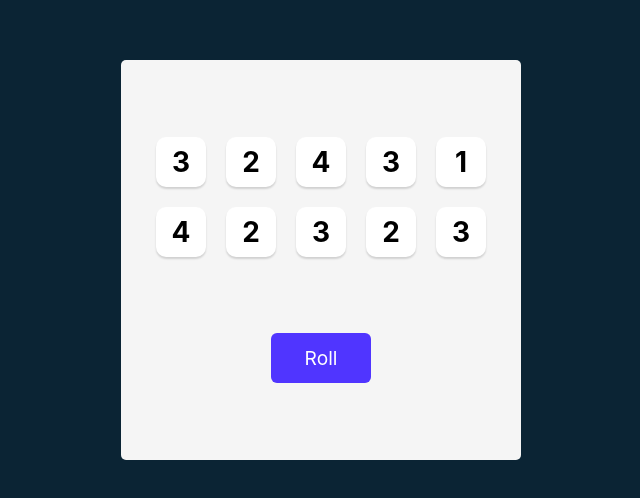
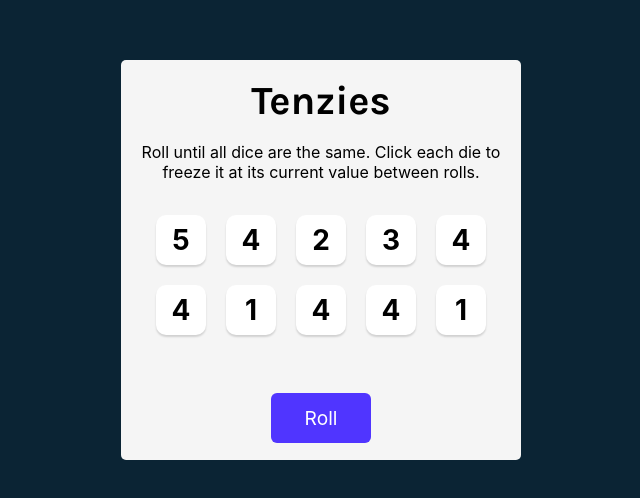
Before and after one commit to kolodziejmateusz/React-kurs-scrimba, a React (Vite) app in the folder Tenzies-Capstone-Project/: page / in a window 1280 px wide. Shown: the part 140-638 px from the top of the page, without its empty margins (319-959 px from the left). Built offline with nearby package versions, Linux system fonts and the light colour scheme.

Commit message:
Tenzies: Hold dice - part 3

```diff
--- a/Tenzies-Capstone-Project/src/App.css
+++ b/Tenzies-Capstone-Project/src/App.css
@@ -30,11 +30,24 @@ main {
   justify-content: space-evenly;
   align-items: center;
 }
+.title {
+  font-size: 40px;
+  margin: 0;
+}
+
+.instructions {
+  font-family: "Inter", sans-serif;
+  font-weight: 400;
+  margin-top: 0;
+  padding: 0 10px;
+  text-align: center;
+}
 
 .dice-container {
   display: grid;
   grid-template: auto auto / repeat(5, 1fr);
   gap: 20px;
+  margin-bottom: 40px;
 }
 
 button {
--- a/Tenzies-Capstone-Project/src/App.jsx
+++ b/Tenzies-Capstone-Project/src/App.jsx
@@ -4,27 +4,38 @@ import { nanoid } from "nanoid";
 import "./App.css";
 
 export default function App() {
+  const generateRandomNumber = () => Math.floor(Math.random() * (6 - 1) + 1);
   function generateAllNewDice() {
     let numbers = [];
     for (let i = 0; i < 10; i++) {
-      const randomNumber = Math.floor(Math.random() * (6 - 1) + 1);
-      numbers.push({ id: nanoid(), value: randomNumber, isHeld: false });
+      numbers.push({
+        id: nanoid(),
+        value: generateRandomNumber(),
+        isHeld: false,
+      });
     }
     return numbers;
   }
 
   const [dice, setDice] = useState(generateAllNewDice());
+
   /**
-   * Challenge: Create a function `hold` that takes
-   * `id` as a parameter. For now, just have the function
-   * cons ole.log(id).
+   * Challenge: Update the `rollDice` function to not just roll
+   * all new dice, but instead to look through the existing dice
+   * to NOT role any that are being `held`.
    *
-   * Then, figure out how to pass that function down to each
-   * instance of the Die component so when each one is clicked,
-   * it logs its own unique ID property. (Hint: there's more
-   * than one way to make that work, so just choose whichever
-   * you want)
+   * Hint: this will look relatively similiar to the `hold`
+   * function below. When we're "rolling" a die, we're really
+   * just updating the `value` property of the die object.
    */
+
+  function rollDice() {
+    setDice((prevDice) =>
+      prevDice.map((item) => {
+        return item.isHeld ? item : { ...item, value: generateRandomNumber() };
+      })
+    );
+  }
 
   function hold(id) {
     console.log(id);
@@ -38,6 +49,11 @@ export default function App() {
 
   return (
     <main>
+      <h1 className="title">Tenzies</h1>
+      <p className="instructions">
+        Roll until all dice are the same. Click each die to freeze it at its
+        current value between rolls.
+      </p>
       <div className="dice-container">
         {dice.map((die, index) => (
           <Die
@@ -48,10 +64,7 @@ export default function App() {
           />
         ))}
       </div>
-      <button
-        className="roll-dice"
-        onClick={() => setDice(generateAllNewDice())}
-      >
+      <button className="roll-dice" onClick={() => rollDice()}>
         Roll
       </button>
     </main>
```
